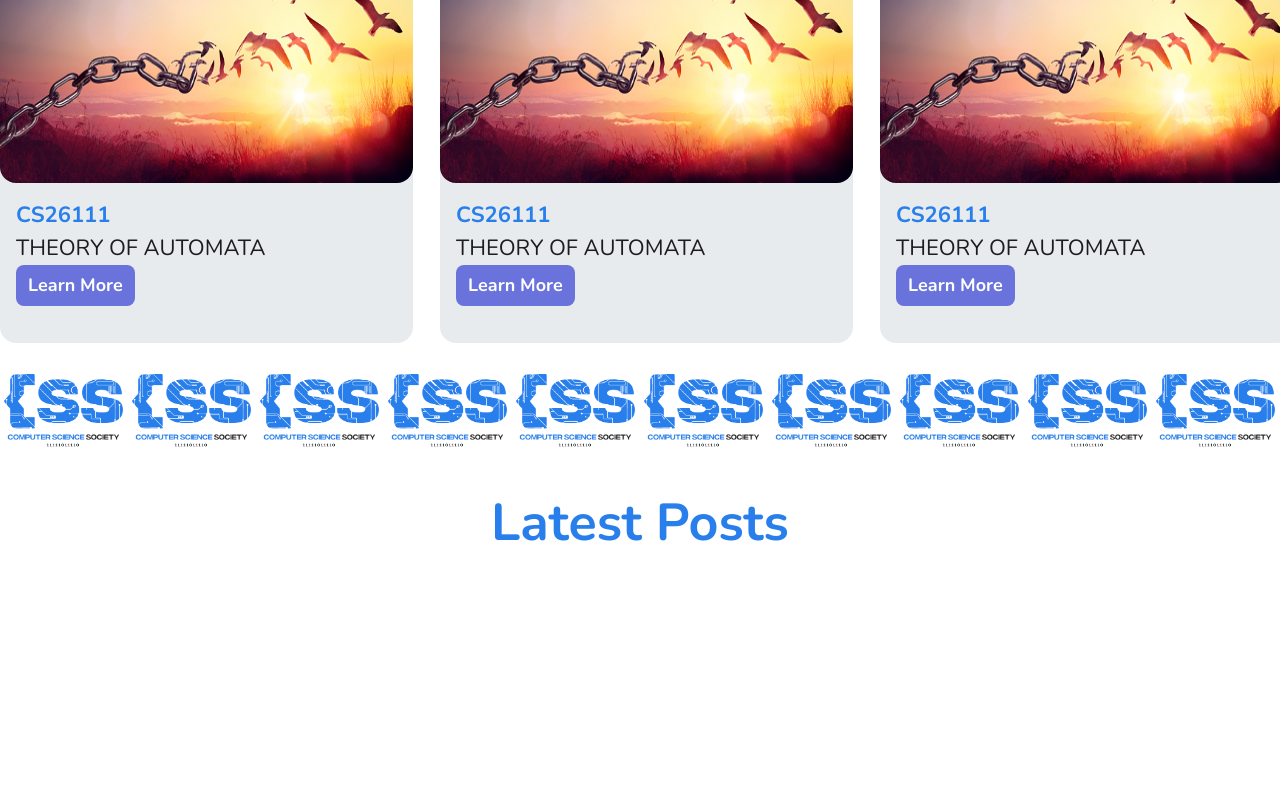
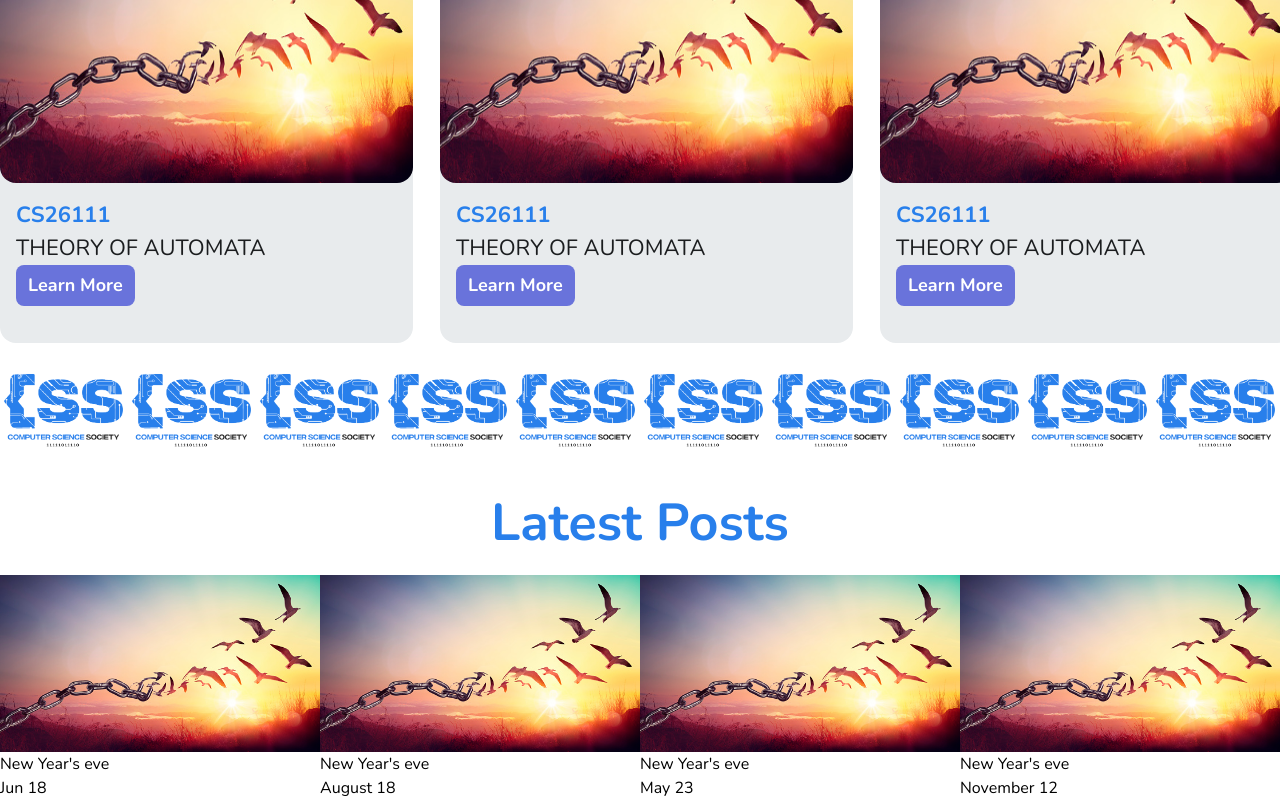
Before and after one commit to neilcasas/final-ustcss, a React (Vite) app: page / in a window 1280 px wide. Shown: the part 2355-3155 px from the top of the page. Before the commit the page ends 2930 px from the top, so only its background shows below. Built offline with nearby package versions, Linux system fonts and the light colour scheme.

Commit message:
Added post components to LatestPosts

```diff
--- a/src/components/LatestPosts.jsx
+++ b/src/components/LatestPosts.jsx
@@ -1,9 +1,16 @@
 import React from "react";
+import Post from "./Post";
 
 const LatestPosts = () => {
   return (
     <div>
       <h3>Latest Posts</h3>
+      <div className="post-container grid grid-cols-4">
+        <Post postTitle="New Year's eve" date="Jun 18" />
+        <Post postTitle="New Year's eve" date="August 18" />
+        <Post postTitle="New Year's eve" date="May 23" />
+        <Post postTitle="New Year's eve" date="November 12" />
+      </div>
     </div>
   );
 };
```
